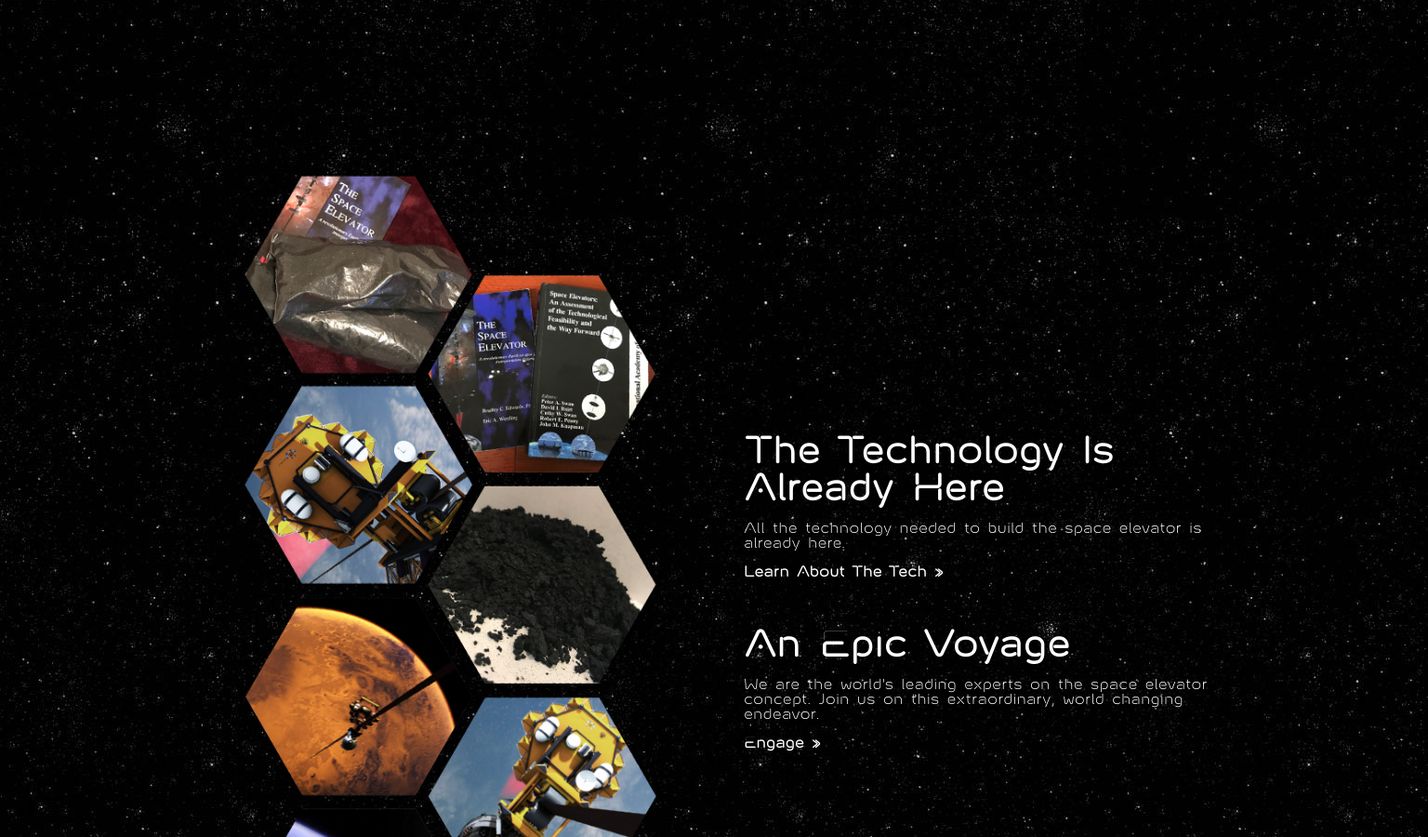
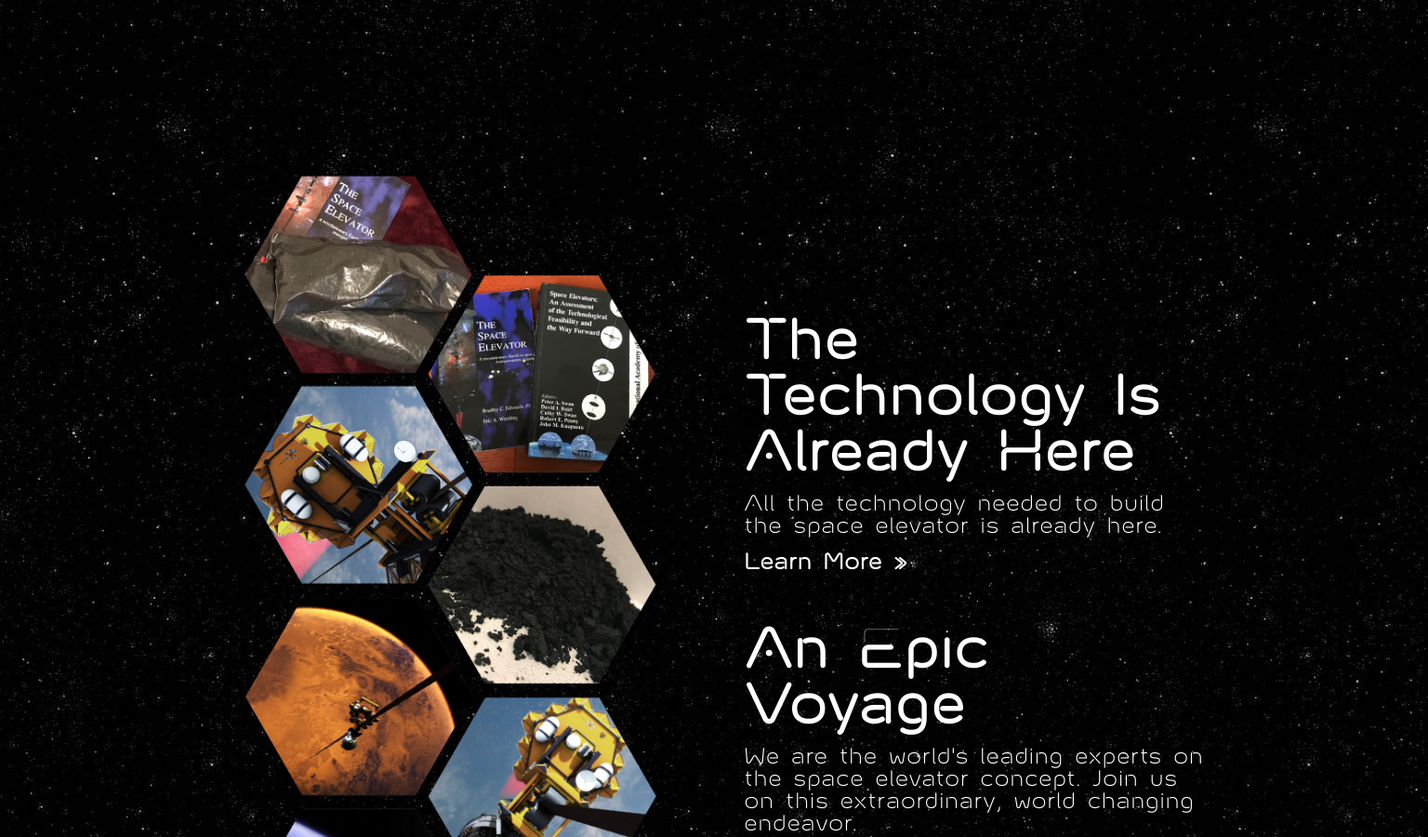
Before and after one commit to wamoyo/orion, a plain HTML site: page index.html in a window 1536 px wide. Shown: the part 820-1720 px from the top of the page at 93% size. Drawn offline with Linux system fonts and the light colour scheme.

Commit message:
homepage tweaks

```diff
--- a/index.html
+++ b/index.html
@@ -43,7 +43,7 @@
       <div class="copy">
         <h2>The Technology Is Already Here</h2>
         <p>All the technology needed to build the space elevator is already here.</p>
-        <a href="technology.html">Learn About The Tech »</a>
+        <a href="technology.html">Learn More »</a>
         <div class="spacer"></div>
         <h2>An Epic Voyage</h2>
         <p>We are the world's leading experts on the space elevator concept. Join us on this extraordinary, world changing endeavor.</p>
--- a/styles/main.css
+++ b/styles/main.css
@@ -355,6 +355,10 @@ section#ready {
   }
 }
 
+@media all and (min-width: 1300px) {
+  #ready { font-size: 1.5em; }
+}
+
 
 
 
```
